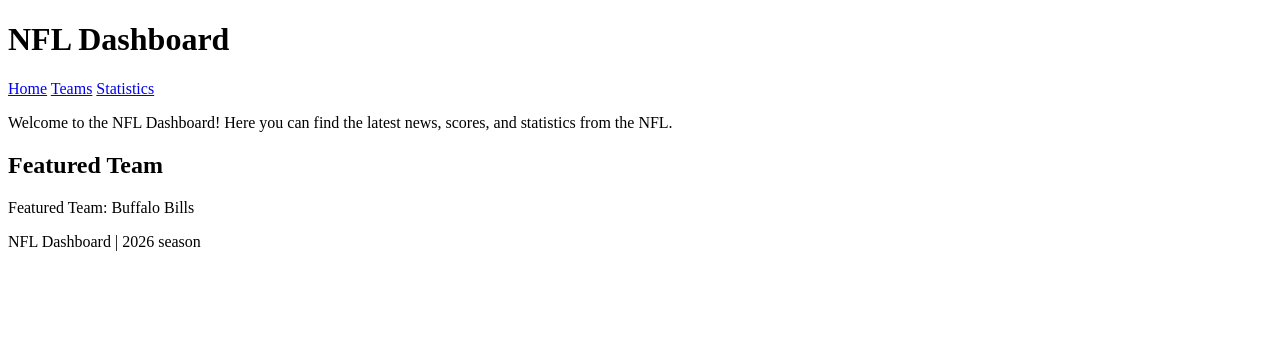
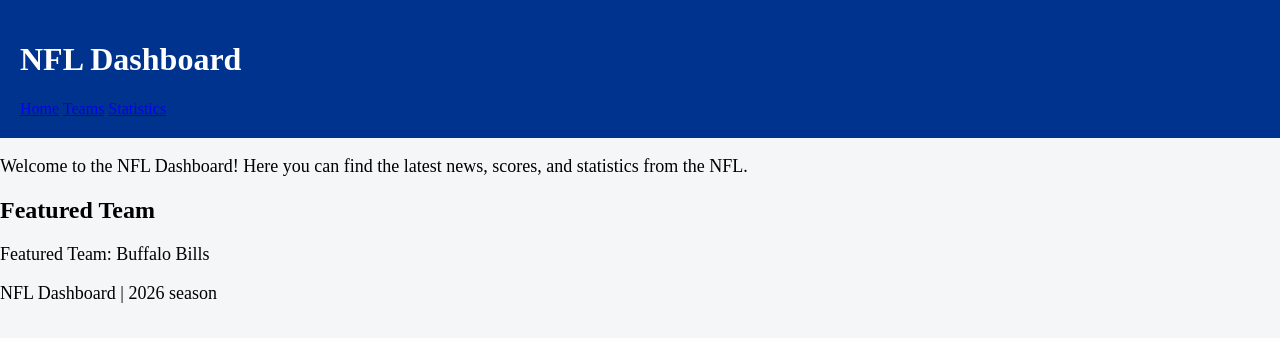
Before and after one commit to Samuel-BVZ/nfl-dashboard, a plain HTML site: page NFL-Dashboard/index.html in a window 1280 px wide. Drawn offline with Linux system fonts and the light colour scheme.

Commit message:
Add header styling and spacing

```diff
--- a/NFL-Dashboard/css/style.css
+++ b/NFL-Dashboard/css/style.css
@@ -0,0 +1,18 @@
+body {
+    background-color: #f4f6f8;
+    margin: 0;
+}
+
+header{
+    padding: 20px;
+    background-color: #00338D;
+    color: white;
+}
+
+h1 {
+    color: white;
+}
+
+p {
+    font-size: 18px;
+}
--- a/NFL-Dashboard/index.html
+++ b/NFL-Dashboard/index.html
@@ -5,6 +5,7 @@
     <meta charset="UTF-8">
     <meta name="viewport" content="width=device-width, initial-scale=1.0">
     <title>NFL Dashboard</title>
+    <link rel="stylesheet" href="css/style.css">
 </head>
 
 <body>
```
